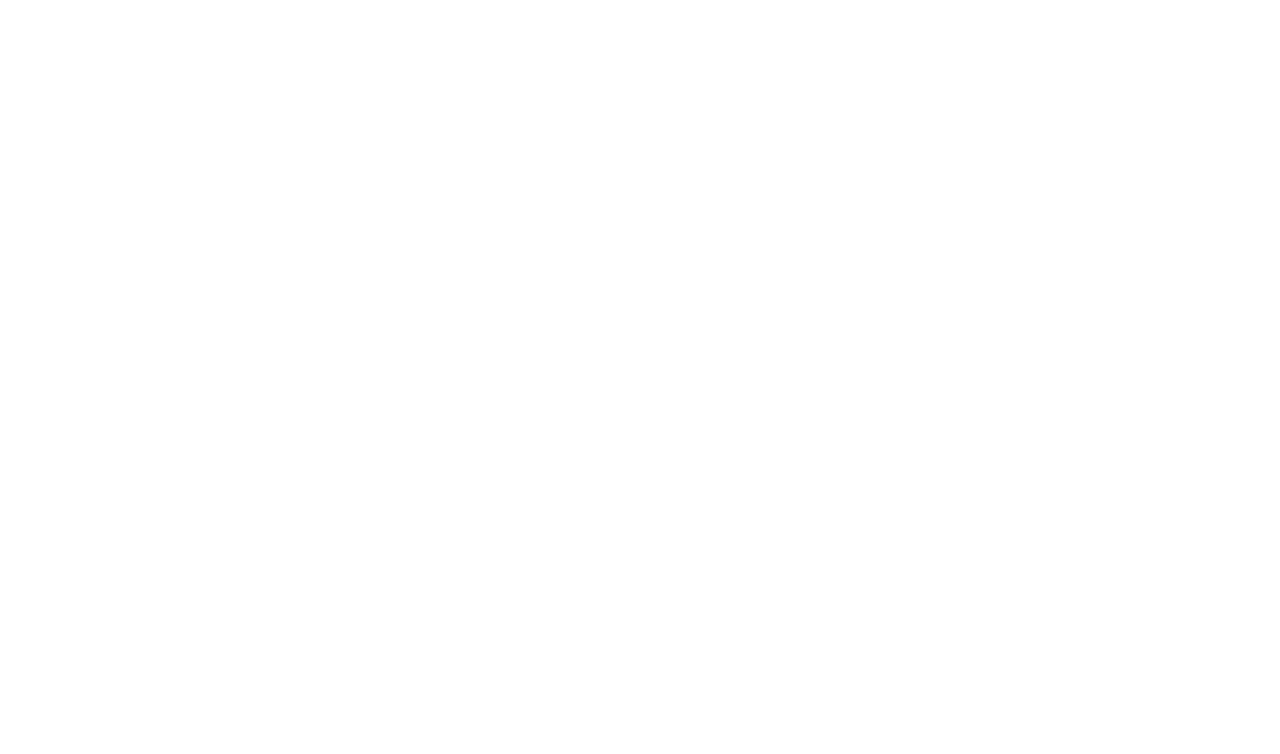
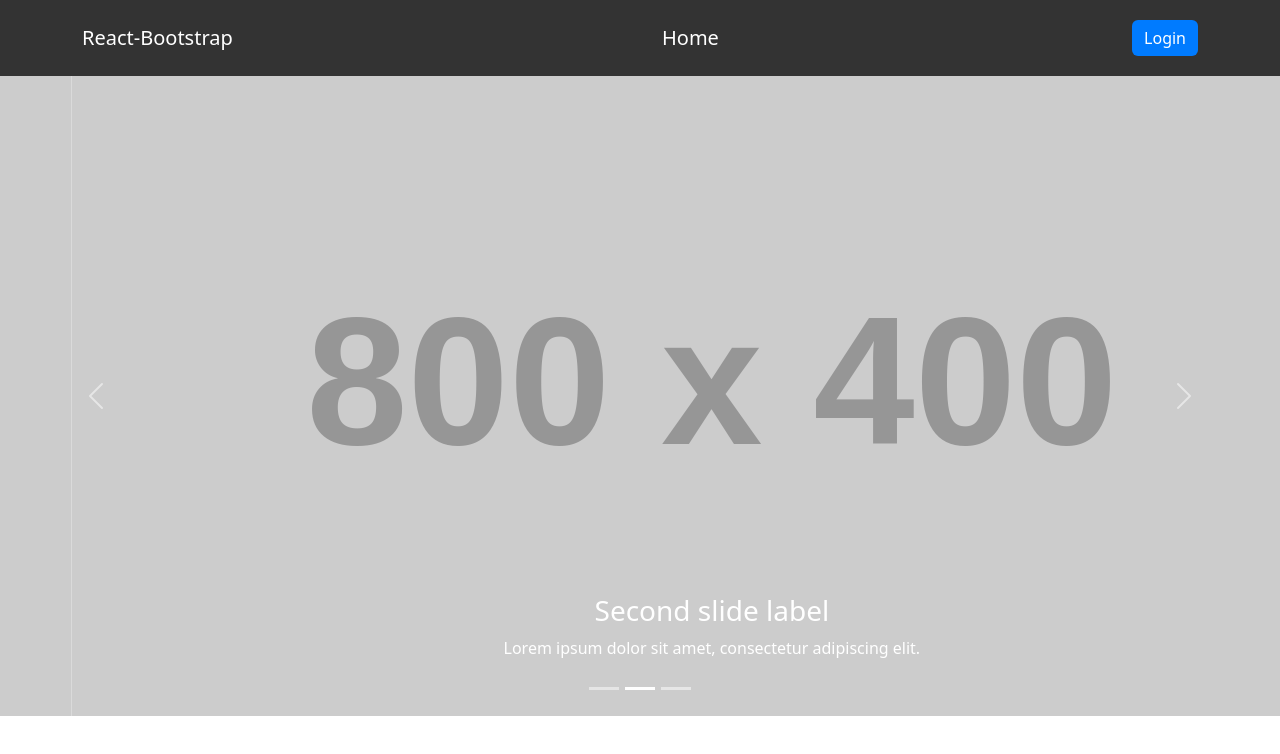
Before and after one commit to Nathanviana/React---ecommerce, a React (Vite) app: page / in a window 1280 px wide. Before the commit this address had no page. Shown: the top 754 px of the page. Built offline with nearby package versions, Linux system fonts and the light colour scheme.

Commit message:
arrumando navbar

```diff
--- a/src/App.jsx
+++ b/src/App.jsx
@@ -1,16 +1,19 @@
-// import React from "react";
 import "./App.css";
 import 'bootstrap/dist/css/bootstrap.min.css';
 import { BrowserRouter as Router, Route, Routes } from "react-router-dom";
 import Cadastro from "./components/cliente/cadastro";
 import Login from "./components/cliente/login";
 import ProductList from "./components/produtos/ProductList";
+import NavBar from "./components/shared/NavBar/NavBar";
+import Home from "./pages/home/Home";
 
 
 function App() {
   return (
     <Router>
+      <NavBar />
       <Routes>
+        <Route path="/" element={<Home />} />
         <Route path="/cadastro" element={<Cadastro />} />
         <Route path="/login" element={<Login />} />
         <Route path="/lista" element={<ProductList />} />
--- /dev/null
+++ b/src/components/shared/ExampleCarouselImage.jsx
@@ -0,0 +1,11 @@
+const ExampleCarouselImage = () => {
+  return (
+    <img
+      className="d-block w-100"
+      src="https://via.placeholder.com/800x400"
+      alt="First slide"
+    />
+  );
+}
+
+export default ExampleCarouselImage
--- a/src/components/shared/NavBar/NavBar.css
+++ b/src/components/shared/NavBar/NavBar.css
@@ -0,0 +1,23 @@
+.navbar {
+    background-color: #333;
+    padding: 15px 0;
+    font-size: 20px;
+}
+.brand, .list_item {
+    color: white !important;
+}
+.list_item:hover {
+    color: #007bff !important;
+}
+.btn{
+    background-color: #007bff !important;
+    color: white;
+    border: none;
+}
+button.navbar-toggler.collapsed {
+    background-color: #007bff !important;
+    border: none;
+}
+button.navbar-toggler {
+    background-color: #007bff !important;
+}
--- a/src/components/shared/NavBar/NavBar.jsx
+++ b/src/components/shared/NavBar/NavBar.jsx
@@ -1,25 +1,23 @@
-import { useState } from "react";
 import "./NavBar.css";
 import { Container, Nav, Navbar } from "react-bootstrap";
 import { Link } from "react-router-dom";
 
 const NavBar = () => {
 
-  const [setMenu] = useState("name");
 
   const menuData = [
     {
       path: "/",
       name: "Home",
     },
-    {
-      path: "/produtos",
-      name: "Produtos",
-    },
-    {
-      path: "/sobre",
-      name: "Sobre",
-    }
+    // {
+    //   path: "/produtos",
+    //   name: "Produtos",
+    // },
+    // {
+    //   path: "/sobre",
+    //   name: "Sobre",
+    // }
   ];
 
 
@@ -33,10 +31,10 @@
           <Nav className="ms-auto">
             {menuData.map((item, index) => (
               <Nav.Link
-              as={Link} to={item.path}
+              as={Link}
+              to={item.path}
               className="list_item"
               key={index}
-              onClick={() => setMenu(item.name)}
               >
                 {item.name}
               </Nav.Link>
--- /dev/null
+++ b/src/pages/home/Home.jsx
@@ -0,0 +1,42 @@
+import { useState } from 'react';
+import Carousel from 'react-bootstrap/Carousel';
+import ExampleCarouselImage from '../../components/shared/ExampleCarouselImage';
+import './Home.css';
+
+const Home = () => {
+  const [index, setIndex] = useState(0);
+
+  const handleSelect = (selectedIndex) => {
+    setIndex(selectedIndex);
+  };
+
+  return (
+    <Carousel activeIndex={index} onSelect={handleSelect}>
+      <Carousel.Item>
+        <ExampleCarouselImage text="First slide" />
+        <Carousel.Caption>
+          <h3>First slide label</h3>
+          <p>Nulla vitae elit libero, a pharetra augue mollis interdum.</p>
+        </Carousel.Caption>
+      </Carousel.Item>
+      <Carousel.Item>
+        <ExampleCarouselImage text="Second slide" />
+        <Carousel.Caption>
+          <h3>Second slide label</h3>
+          <p>Lorem ipsum dolor sit amet, consectetur adipiscing elit.</p>
+        </Carousel.Caption>
+      </Carousel.Item>
+      <Carousel.Item>
+        <ExampleCarouselImage text="Third slide" />
+        <Carousel.Caption>
+          <h3>Third slide label</h3>
+          <p>
+            Praesent commodo cursus magna, vel scelerisque nisl consectetur.
+          </p>
+        </Carousel.Caption>
+      </Carousel.Item>
+    </Carousel>
+  );
+}
+
+export default Home
```
Also changed, not shown: src/pages/home/index.jsx (deleted, +0 -7 lines), src/pages/home/Home.css (added).
